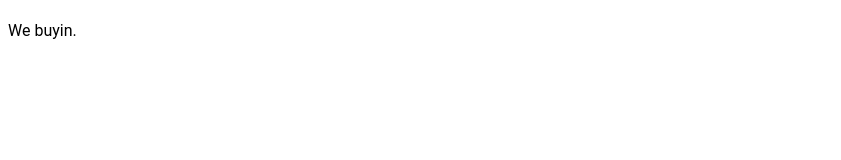
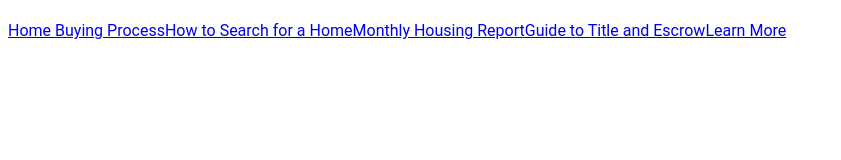
Before and after one commit to norogoth/ka-realty, a Gatsby site: page /buy/main in a window 1280 px wide. Shown: the whole page, without its empty margins (0-841 px from the left). Built offline with nearby package versions, Linux system fonts and the light colour scheme; Gatsby itself is replaced by a stand-in of ours.

Commit message:
links working

```diff
--- a/src/components/NavBar.js
+++ b/src/components/NavBar.js
@@ -1,10 +1,10 @@
 import React from 'react'
 import { useStaticQuery, graphql } from 'gatsby'
+import { Link } from 'gatsby';
+import styled from 'styled-components';
 
 const NavBar = (props) => {
 
-
-    console.log("NavBar is working???");
 
     const data = useStaticQuery(graphql`
         query NavBarQuery {
@@ -30,41 +30,36 @@ const NavBar = (props) => {
     `)
 
     const buyNavData = data.allBuyNavJson.edges;
-
     const sellNavData = data.allSellNavJson.edges;
 
-    console.log("buyNavData: ", buyNavData);
-    console.log("sellNavData: ", sellNavData);
-
-    const BuyNavBar = () => {
-
+    const stringToObj = {
+        "buy":buyNavData,
+        "sell":sellNavData
     }
 
-    const SellNavBar = () => {
-
+    function generateChildren(buyOrSellString){
+        const navData = stringToObj[buyOrSellString];
+        return navData.map((item, index) => {
+            return <Link to={item.node.link} key={item.node.id}>{item.node.name}</Link>
+            console.log("link: ",item.node.link, "name: ",item.node.name);
+        })
     }
 
-    if (props.buyOrSell === "buy"){
-        return (
-            <div>
-                <p>We buyin.</p>
-            </div>
-        )
-    }
-    else if (props.buyOrSell === "sell"){
-        return (
-            <div>
-                <p>We Sellin.</p>
-            </div>
-        )
-    }
-    else {
-        console.log("props.buyOrSell: ",props.buyOrSell)
-        return (
-            <p>uh oh . . . we made and error.</p>
-        )
-    }
+
+    //console.log("buyNavData: ", buyNavData);
+    //console.log("sellNavData: ", sellNavData);
+    console.log("function return: ",generateChildren(props.buyOrSell))
+
+    return (
+        <Navigation>
+            {generateChildren(props.buyOrSell)}
+        </Navigation>
+    )
 
 }
 
 export default NavBar
+
+const Navigation = styled.div`
+
+`
```
